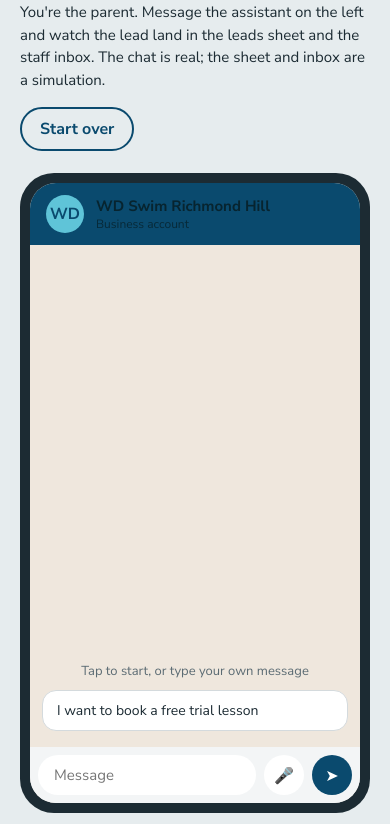
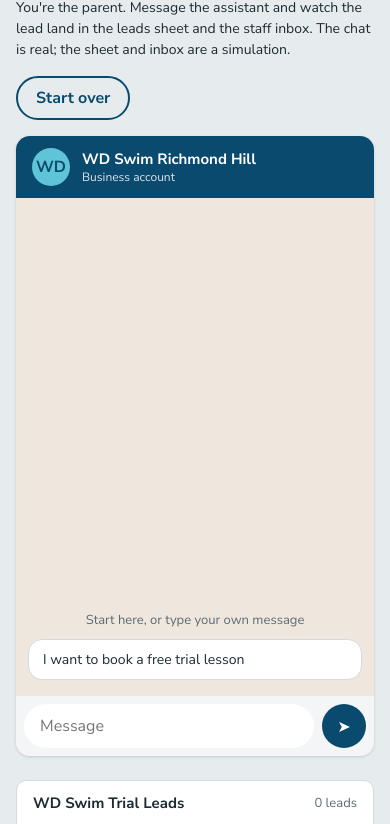
Before and after one commit to parsasalama6t/wdswim-demo-01, a website: page index.html in a window 390 px wide. Shown: the part 57-881 px from the top of the page. Drawn offline with Linux system fonts and the light colour scheme.

Commit message:
Improve mobile chat input experience

```diff
--- a/index.html
+++ b/index.html
@@ -35,7 +35,7 @@
   .phone{background:var(--ink);border-radius:34px;padding:10px;width:100%;max-width:390px;margin:0 auto;flex-shrink:0}
   .screen{border-radius:26px;overflow:hidden;background:var(--chat);height:620px;display:flex;flex-direction:column}
   .bar{background:var(--lane);color:#fff;display:flex;gap:12px;align-items:center;padding:12px 16px}
-  :root:not([data-theme="light"]) .bar{color:#07242F}
+  :root[data-theme="dark"] .bar{color:#07242F}
   @media (prefers-color-scheme: dark){:root:not([data-theme="light"]) .bar{color:#07242F}}
   .av{width:38px;height:38px;border-radius:99px;background:var(--tile);display:grid;place-items:center;font-weight:700;color:#0A4A6E}
   .log{flex:1;overflow-y:auto;padding:16px 12px;display:flex;flex-direction:column;gap:8px}
@@ -46,7 +46,7 @@
   .ev{align-self:center;font-size:12px;background:var(--event);color:var(--lane);border-radius:8px;padding:4px 12px;font-weight:600;text-align:center}
   .ev.bad{background:var(--err);color:var(--errink)}
   .compose{display:flex;gap:8px;padding:8px;background:var(--head)}
-  .compose input{flex:1;border:none;border-radius:99px;padding:10px 16px;font:inherit;font-size:15px;background:var(--panel);color:var(--ink)}
+  .compose input{flex:1;min-width:0;border:none;border-radius:99px;padding:10px 16px;font:inherit;font-size:16px;background:var(--panel);color:var(--ink)}
   .rnd{width:40px;height:40px;border-radius:99px;border:none;font-size:16px;cursor:pointer;background:var(--panel);color:var(--ink)}
   .rnd.go{background:var(--lane);color:var(--panel)}
   .rnd:disabled{opacity:.5;cursor:default}
@@ -77,6 +77,15 @@
   .dots span:nth-child(2){animation-delay:.2s}.dots span:nth-child(3){animation-delay:.4s}
   @keyframes bl{0%,80%,100%{opacity:.25}40%{opacity:1}}
   @media (prefers-reduced-motion:reduce){tr.fresh td,.dots span{animation:none}}
+  @media (max-width:600px){
+    body{padding:16px}
+    header{margin-bottom:16px}
+    header p{font-size:14px}
+    .phone{background:none;padding:0;border-radius:0;max-width:none}
+    .screen{border-radius:14px;height:min(620px,calc(100svh - 32px));box-shadow:0 1px 3px rgba(0,0,0,.15)}
+    .rnd{width:44px;height:44px}
+    .side{min-width:0}
+  }
 </style>
 </head>
 <body>
@@ -84,7 +93,7 @@
   <header>
     <div>
       <h1>WD Swim — free trial agent demo</h1>
-      <p>You're the parent. Message the assistant on the left and watch the lead land in the leads sheet and the staff inbox. The chat is real; the sheet and inbox are a simulation.</p>
+      <p>You're the parent. Message the assistant and watch the lead land in the leads sheet and the staff inbox. The chat is real; the sheet and inbox are a simulation.</p>
     </div>
     <button class="ghost" id="reset">Start over</button>
   </header>
@@ -101,8 +110,7 @@
         </div>
         <div class="log" id="log" aria-live="polite"></div>
         <div class="compose">
-          <input id="msg" dir="auto" placeholder="Message" aria-label="Type a message">
-          <button class="rnd" id="mic" title="Send a voice message" aria-label="Send a voice message">🎤</button>
+          <input id="msg" dir="auto" placeholder="Message" aria-label="Type a message" enterkeyhint="send" autocomplete="off">
           <button class="rnd go" id="send" aria-label="Send">➤</button>
         </div>
       </div>
@@ -154,7 +162,8 @@ function event(text, bad){
   log.appendChild(d); log.scrollTop = log.scrollHeight;
 }
 function typing(on){
-  busy = on; $("send").disabled = on; $("msg").disabled = on; $("mic").disabled = on;
+  // The input stays enabled so the phone keyboard doesn't close; send() ignores messages while busy.
+  busy = on; $("send").disabled = on;
   $("sub").textContent = on ? "typing…" : "Business account";
   const old = document.getElementById("typing");
   if (old) old.remove();
@@ -238,7 +247,7 @@ function starter(){
   const box = document.createElement("div");
   box.id = "starter";
   box.style.cssText = "margin-top:auto;display:flex;flex-direction:column;gap:8px";
-  box.innerHTML = '<p style="font-size:13px;text-align:center;color:var(--muted);margin:0 0 2px">Tap to start, or type your own message</p>';
+  box.innerHTML = '<p style="font-size:13px;text-align:center;color:var(--muted);margin:0 0 2px">Start here, or type your own message</p>';
   const b = document.createElement("button");
   b.className = "start"; b.textContent = STARTER; b.dir = "auto";
   b.onclick = () => send(STARTER);
@@ -277,22 +286,18 @@ async function send(text){
     if (code === "rate_limited") event(e.detail || "Too many messages at once. Wait a moment and try again.", true);
     else if (e && e.detail) event("Server said: " + e.detail, true);
     else event("That reply didn't come through. Send it again.", true);
-    $("msg").value = t;
+    if (!$("msg").value.trim()) $("msg").value = t; // unless they've already started typing something else
   }
 }
 
-$("send").onclick = () => send($("msg").value);
-$("msg").addEventListener("keydown", (e) => { if (e.key === "Enter") send($("msg").value); });
-$("mic").onclick = () => {
-  if (busy) return;
-  const s = document.getElementById("starter"); if (s) s.remove();
-  bubble("me", "🎤 Voice message  0:08");
-  setTimeout(() => bubble("them", "Thanks! I can only read text messages right now. Could you type your reply?\n抱歉，我目前只能读取文字信息，请打字回复。\n唔好意思，我暫時只可以睇文字訊息，麻煩你打字回覆。\nممنون! فعلاً فقط می‌تونم پیام‌های متنی رو بخونم. لطفاً جوابتون رو تایپ کنید."), 600);
-};
+$("send").onclick = () => { send($("msg").value); $("msg").focus(); };
+// Skip the Enter that confirms a Chinese (or other IME) character choice.
+$("msg").addEventListener("keydown", (e) => { if (e.key === "Enter" && !e.isComposing && e.keyCode !== 229) send($("msg").value); });
 $("reset").onclick = () => {
   history = []; rows = []; emails = []; openEmail = 0;
   log.innerHTML = ""; $("mailwrap").className = "";
-  renderSheet(-1); renderMail(); starter(); $("msg").value = ""; $("msg").focus();
+  renderSheet(-1); renderMail(); starter(); $("msg").value = "";
+  if (matchMedia("(hover: hover)").matches) $("msg").focus(); // on phones, don't pop the keyboard over the starter
 };
 
 renderSheet(-1); renderMail(); starter();
```
